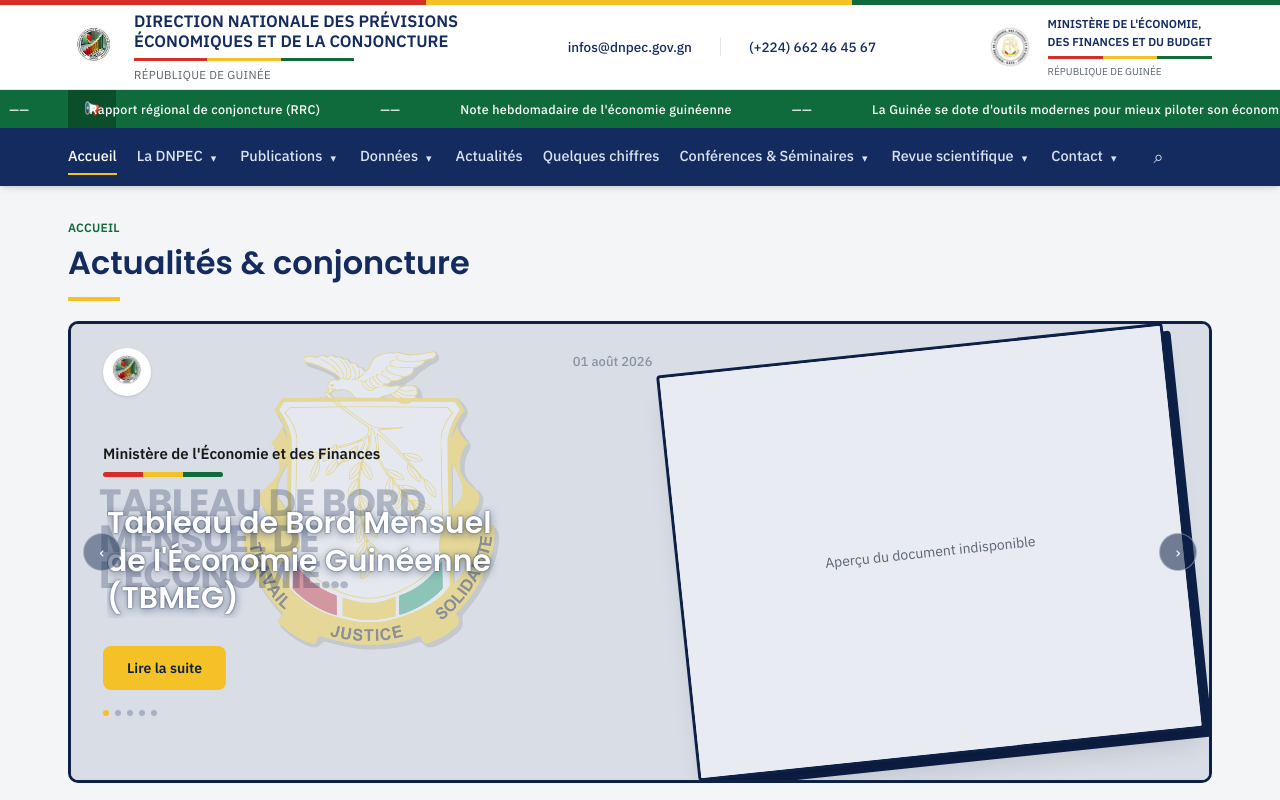
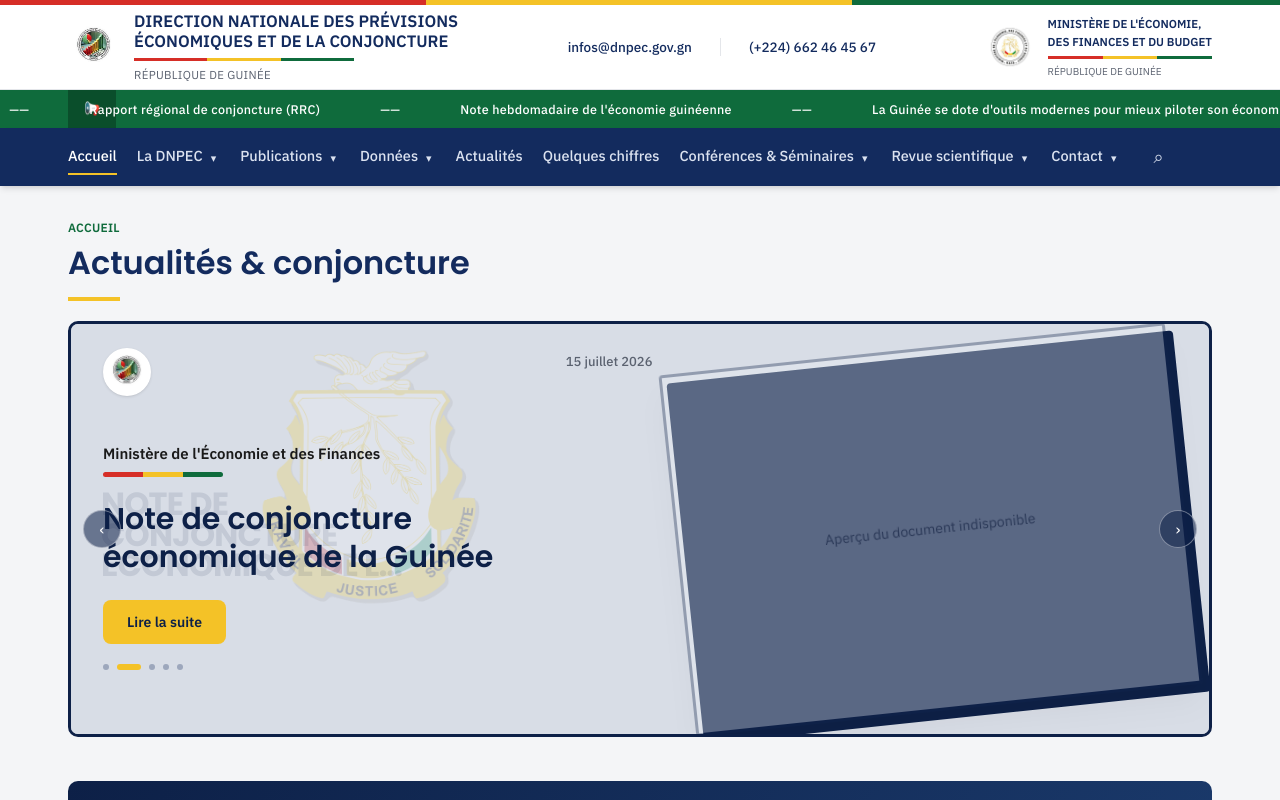
Before and after one commit to Maman680068/DNPEC_SITE, a Next.js app: page / in a window 1280 px wide. Shown: the top 800 px of the page. Built offline with nearby package versions, Linux system fonts and the light colour scheme.

Commit message:
Faire ressortir le titre de la 1re page PDF des documents conjoncturels dans le Hero.

```diff
--- a/app/globals.css
+++ b/app/globals.css
@@ -101,6 +101,25 @@
 /* Bloc hero — cadre navy ; intérieur géré dans le composant */
 .hero-slider {
   background: #d8dde6;
+}
+
+@keyframes hero-fade {
+  from {
+    opacity: 0.35;
+  }
+  to {
+    opacity: 1;
+  }
+}
+
+.hero-fade {
+  animation: hero-fade 0.45s ease;
+}
+
+@media (prefers-reduced-motion: reduce) {
+  .hero-fade {
+    animation: none;
+  }
 }
 
 /* Bloc indicateurs clés */
--- a/components/home/Hero.tsx
+++ b/components/home/Hero.tsx
@@ -4,7 +4,7 @@
 import Link from "next/link";
 import type { PublicationCard } from "@/lib/types";
 
-const AUTOPLAY_MS = 6000;
+const AUTOPLAY_MS = 5000;
 
 function formatDate(iso: string): string {
   const d = new Date(iso);
@@ -28,29 +28,28 @@
 
 export default function Hero({ publications }: HeroProps) {
   const [index, setIndex] = useState(0);
-  const [paused, setPaused] = useState(false);
   const [failedThumbs, setFailedThumbs] = useState<Set<string>>(new Set());
   const count = publications.length;
 
+  // Défilement automatique — ne s'arrête pas au survol (sinon on croit que ça ne marche pas).
   useEffect(() => {
-    if (count <= 1 || paused) return;
+    if (count <= 1) return;
     const id = setInterval(() => setIndex((i) => (i + 1) % count), AUTOPLAY_MS);
     return () => clearInterval(id);
-  }, [count, paused]);
+  }, [count]);
 
   if (count === 0) return null;
 
   const current = publications[index];
   const watermark = watermarkFromTitle(current.title);
-  // Première page du PDF (comme l'exemple REF) — sinon image de couverture WP.
   const usePdfThumb = !!current.pdfUrl && !failedThumbs.has(current.slug);
   const previewSrc = usePdfThumb
     ? `/api/pdf-thumbnail?url=${encodeURIComponent(current.pdfUrl!)}`
     : current.coverImage;
 
-  function goTo(i: number, event: React.MouseEvent) {
-    event.preventDefault();
-    event.stopPropagation();
+  function goTo(i: number, event?: React.MouseEvent) {
+    event?.preventDefault();
+    event?.stopPropagation();
     setIndex(i);
   }
 
@@ -77,11 +76,7 @@
   }
 
   return (
-    <section
-      className="hero-slider relative rounded-[10px] overflow-hidden mb-11 border-[3px] border-navy-dark"
-      onMouseEnter={() => setPaused(true)}
-      onMouseLeave={() => setPaused(false)}
-    >
+    <section className="hero-slider relative rounded-[10px] overflow-hidden mb-11 border-[3px] border-navy-dark">
       <div className="relative grid grid-cols-1 lg:grid-cols-[1.05fr_0.95fr] min-h-[320px] sm:min-h-[380px] bg-[#d8dde6]">
         <div className="relative z-10 flex flex-col px-5 pt-5 pb-14 sm:px-8 sm:pt-6 sm:pb-16 lg:pr-4">
           {/* eslint-disable-next-line @next/next/no-img-element */}
@@ -89,7 +84,7 @@
             src="/logos/armoiries-guinee.png"
             alt=""
             aria-hidden="true"
-            className="pointer-events-none absolute left-1/2 top-6 w-[200px] sm:w-[260px] -translate-x-1/2 opacity-[0.35] select-none"
+            className="pointer-events-none absolute left-1/2 top-6 w-[180px] sm:w-[220px] -translate-x-1/2 opacity-20 select-none"
           />
 
           <div className="relative z-10 flex items-start justify-between gap-3">
@@ -97,12 +92,12 @@
               {/* eslint-disable-next-line @next/next/no-img-element */}
               <img src="/logos/logo-dnpec-clean.png" alt="" className="w-full h-full object-contain p-0.5" />
             </div>
-            <div className="text-[12px] sm:text-[13px] text-[#8a93a3] font-medium pt-1">
+            <div className="text-[12px] sm:text-[13px] text-[#5b6270] font-medium pt-1">
               {formatDate(current.date)}
             </div>
           </div>
 
-          <div className="relative z-10 mt-8 sm:mt-12 max-w-[420px]">
+          <div className="relative z-10 mt-8 sm:mt-12 max-w-[440px]">
             <div className="text-[13px] sm:text-[15px] font-bold text-ink leading-snug">
               Ministère de l&apos;Économie et des Finances
             </div>
@@ -112,14 +107,14 @@
               <span className="flex-1 bg-green" />
             </div>
 
-            <div className="relative mt-5 sm:mt-6 rounded-md px-1 py-1">
+            <div key={current.slug} className="relative mt-5 sm:mt-6 hero-fade">
               <div
                 aria-hidden="true"
-                className="pointer-events-none absolute -left-1 -top-4 text-[26px] sm:text-[38px] leading-[0.95] font-heading font-bold text-navy-dark/25 select-none max-w-[300px] sm:max-w-[360px] line-clamp-3 tracking-tight"
+                className="pointer-events-none absolute -left-0.5 -top-3 text-[22px] sm:text-[32px] leading-[0.95] font-heading font-bold text-navy-dark/10 select-none max-w-[320px] line-clamp-3 tracking-tight"
               >
                 {watermark}
               </div>
-              <h2 className="relative text-[22px] sm:text-[28px] lg:text-[30px] font-heading font-bold text-white leading-tight [text-shadow:0_2px_8px_rgba(13,32,71,0.55),0_0_2px_rgba(13,32,71,0.8)] line-clamp-3">
+              <h2 className="relative text-[22px] sm:text-[28px] lg:text-[30px] font-heading font-bold text-navy-dark leading-tight line-clamp-3">
                 {current.title}
               </h2>
             </div>
@@ -132,15 +127,18 @@
             </Link>
 
             {count > 1 && (
-              <div className="flex gap-1.5 mt-5">
+              <div className="flex gap-2 mt-5" role="tablist" aria-label="Diapositives du carrousel">
                 {publications.map((p, i) => (
                   <button
                     key={p.slug}
                     type="button"
+                    role="tab"
                     aria-label={`Aller à la publication ${i + 1}`}
-                    aria-current={i === index}
+                    aria-selected={i === index}
                     onClick={(event) => goTo(i, event)}
-                    className={`w-1.5 h-1.5 rounded-full transition-colors ${i === index ? "bg-yellow" : "bg-navy/25"}`}
+                    className={`h-1.5 rounded-full transition-all ${
+                      i === index ? "w-6 bg-yellow" : "w-1.5 bg-navy/30 hover:bg-navy/50"
+                    }`}
                   />
                 ))}
               </div>
@@ -148,17 +146,22 @@
           </div>
         </div>
 
-        {/* Première page du document — cadre incliné (style exemple REF) */}
         <div className="relative hidden lg:block min-h-[380px]">
           <div className="absolute inset-y-6 right-6 left-2">
             <div className="absolute inset-0 translate-x-2 translate-y-2 bg-navy-dark rounded-sm rotate-[-6deg]" />
-            <div className="absolute inset-0 overflow-hidden rounded-sm rotate-[-6deg] shadow-xl border-[3px] border-navy-dark bg-white">
+            <div
+              key={current.slug}
+              className="absolute inset-0 overflow-hidden rounded-sm rotate-[-6deg] shadow-xl border-[3px] border-navy-dark bg-white hero-fade"
+            >
               <PreviewImage className="w-full h-full object-cover object-top" />
             </div>
           </div>
         </div>
 
-        <div className="lg:hidden relative h-[220px] mx-5 mb-5 -mt-2 rounded-md overflow-hidden border-2 border-navy-dark bg-white">
+        <div
+          key={`mobile-${current.slug}`}
+          className="lg:hidden relative h-[220px] mx-5 mb-5 -mt-2 rounded-md overflow-hidden border-2 border-navy-dark bg-white hero-fade"
+        >
           <PreviewImage className="w-full h-full object-cover object-top" />
         </div>
 
@@ -167,15 +170,15 @@
             <button
               type="button"
               aria-label="Publication précédente"
-              onClick={(event) => goTo((index - 1 + count) % count, event)}
-              className="absolute left-2 sm:left-3 top-1/2 -translate-y-1/2 z-20 w-9 h-9 sm:w-[38px] sm:h-[38px] rounded-full bg-navy-dark/45 border border-white/35 text-white flex items-center justify-center text-base cursor-pointer hover:bg-navy-dark/65 transition-colors"
+              onClick={() => goTo((index - 1 + count) % count)}
+              className="absolute left-2 sm:left-3 top-1/2 -translate-y-1/2 z-20 w-9 h-9 sm:w-[38px] sm:h-[38px] rounded-full bg-navy-dark/55 border border-white/40 text-white flex items-center justify-center text-base cursor-pointer hover:bg-navy-dark/75 transition-colors"
             >
               ‹
             </button>
             <button
               type="button"
               aria-label="Publication suivante"
-              onClick={(event) => goTo((index + 1) % count, event)}
+              onClick={() => goTo((index + 1) % count)}
               className="absolute right-2 sm:right-3 top-1/2 -translate-y-1/2 z-20 w-9 h-9 sm:w-[38px] sm:h-[38px] rounded-full bg-navy-dark/55 border border-white/40 text-white flex items-center justify-center text-base cursor-pointer hover:bg-navy-dark/75 transition-colors"
             >
               ›
```
